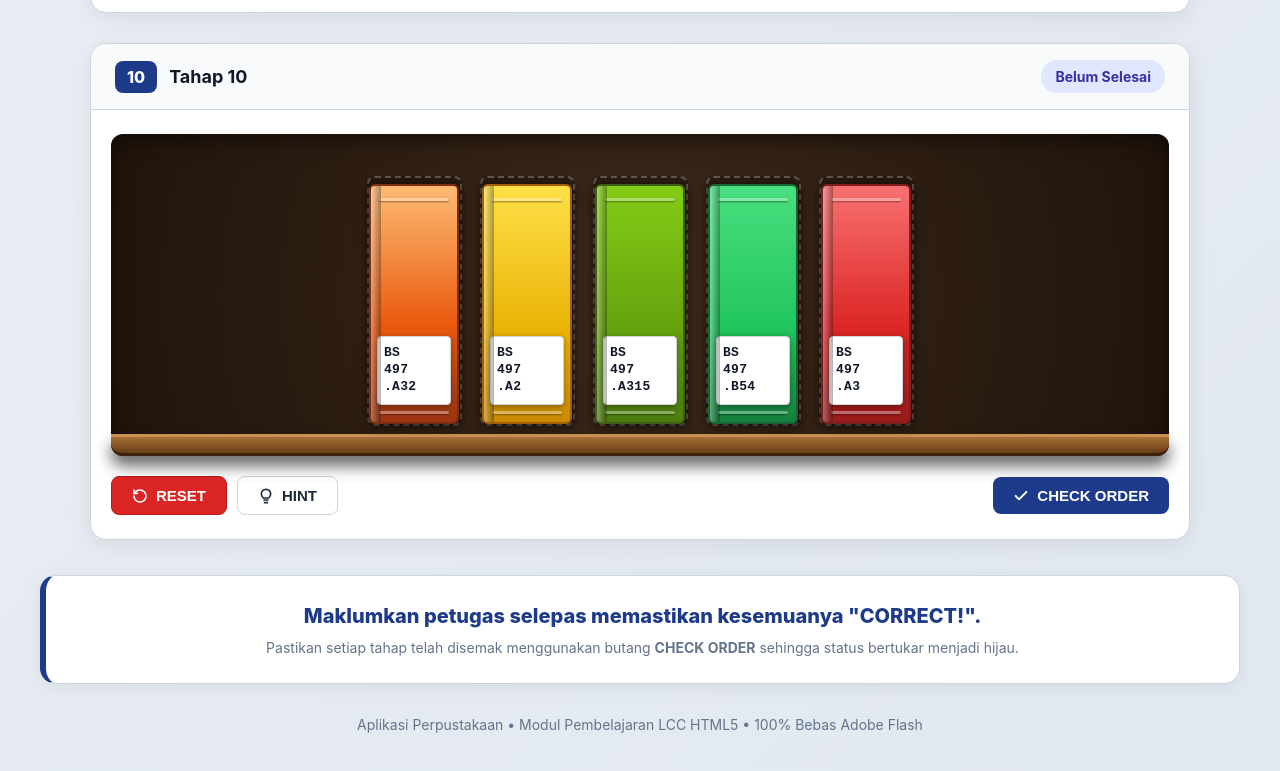
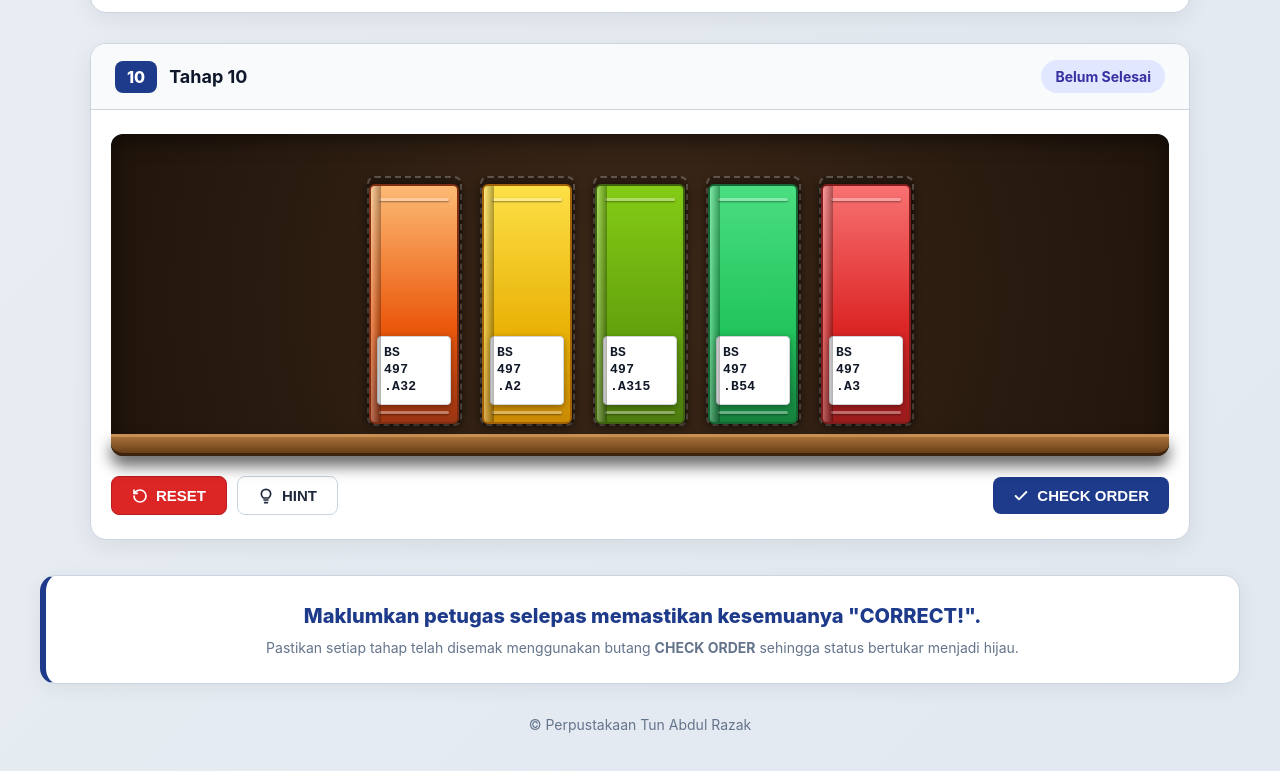
Before and after one commit to aplikasi-perpustakaan/lcc-game, a plain HTML site: page index.html in a window 1280 px wide. Shown: the part 5074-5845 px from the top of the page. Drawn offline with Linux system fonts and the light colour scheme.

Commit message:
chore: update footer to copyright Perpustakaan Tun Abdul Razak

```diff
--- a/index.html
+++ b/index.html
@@ -61,7 +61,7 @@
   </div>
 
   <footer class="footer-text">
-    <p>Aplikasi Perpustakaan &bull; Modul Pembelajaran LCC HTML5 &bull; 100% Bebas Adobe Flash</p>
+    <p>&copy; Perpustakaan Tun Abdul Razak</p>
   </footer>
 
   <!-- Modal Tahniah Keseluruhan -->
```
Also changed, not shown: sort.html (+1 -1 lines).
